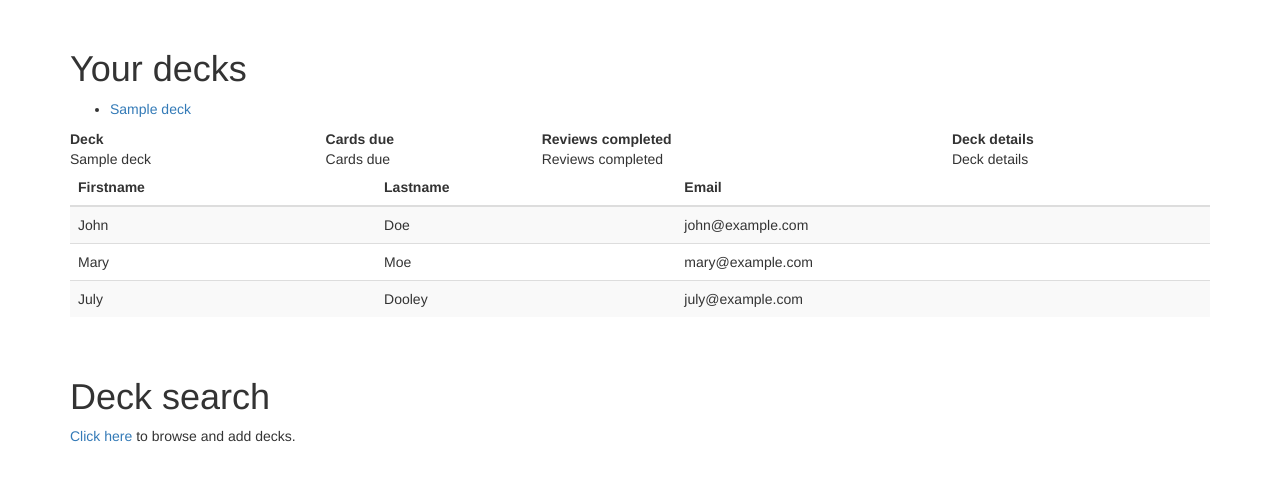
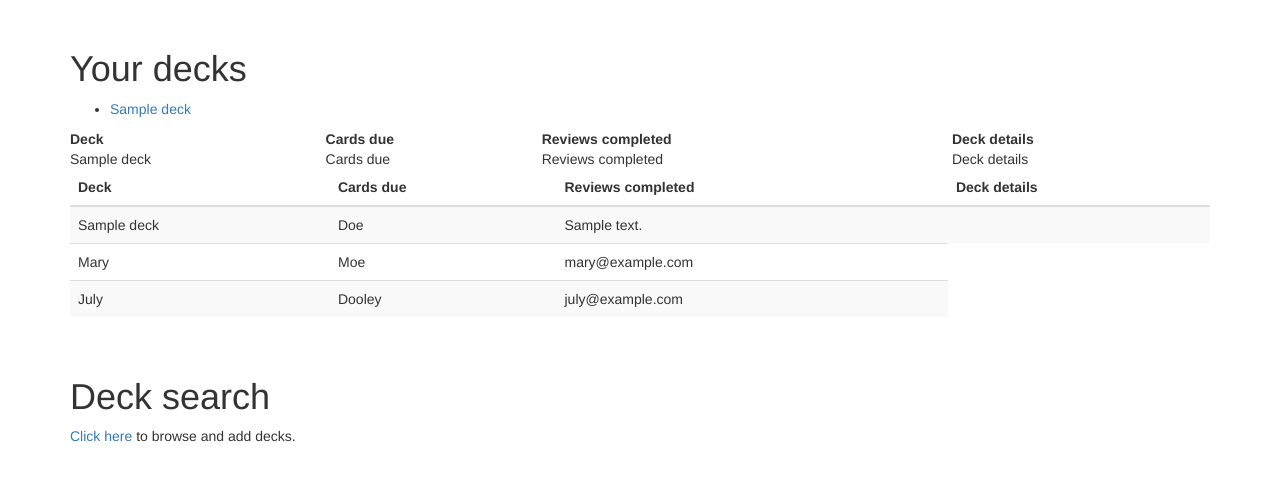
Before and after one commit to erozycki/edumate, a Django app: template sr/templates/sr/decks.html in a window 1280 px wide. Shown: the part 51-532 px from the top of the page. Run offline with Django 3.2, Linux system fonts and the light colour scheme; the first user in the database is signed in; tables that the repository leaves empty hold one stand-in row (Sample ...); the template is opened without the code that fills it: most values are stand-ins (such as "Sample title", 1, 10 or a date in 2020); some libraries are stand-ins or nearby versions.

Commit message:
added deck detail views

```diff
--- /dev/null
+++ b/sr/templates/sr/deck_details.html
@@ -0,0 +1,5 @@
+{% extends 'sr/base.html' %}
+
+{% block content %}
+
+{% endblock %}
--- a/sr/templates/sr/decks.html
+++ b/sr/templates/sr/decks.html
@@ -32,17 +32,21 @@
     <table class="table table-striped">
         <thead>
             <tr>
-                <th>Firstname</th>
-                <th>Lastname</th>
-                <th>Email</th>
+                <th>Deck</th>
+                <th>Cards due</th>
+                <th>Reviews completed</th>
+                <th>Deck details</th>
             </tr>
         </thead>
         <tbody>
+            {% for instance in instance_list %}
             <tr>
-                <td>John</td>
+                <td>{{ instance.deck.name }}</td>
                 <td>Doe</td>
-                <td>john@example.com</td>
+                <td>{{ instance.reviews_done }}</td>
+                <td></td>
             </tr>
+            {% endfor %}
             <tr>
                 <td>Mary</td>
                 <td>Moe</td>
```
